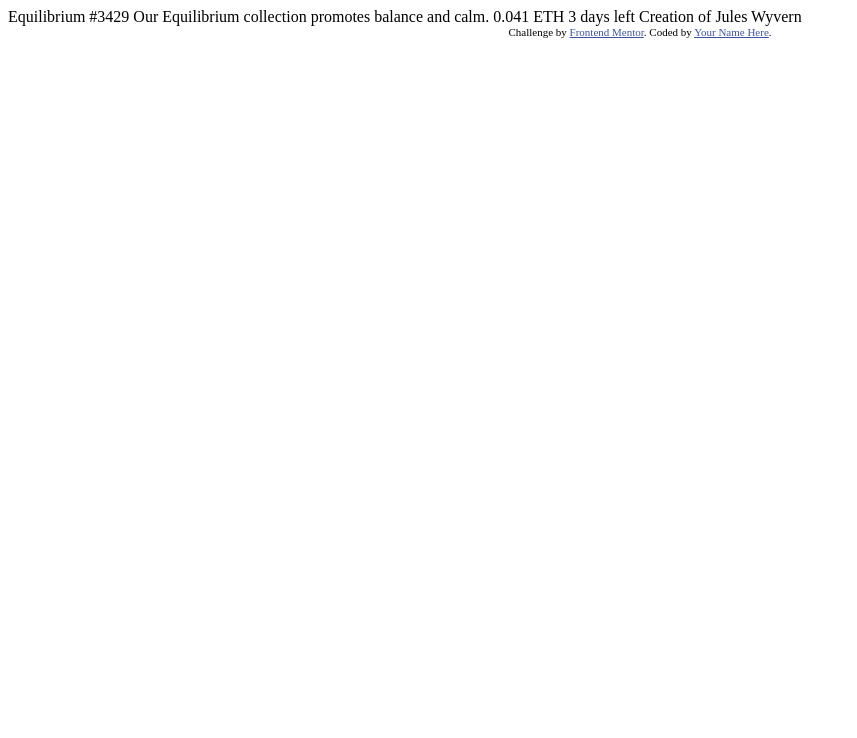
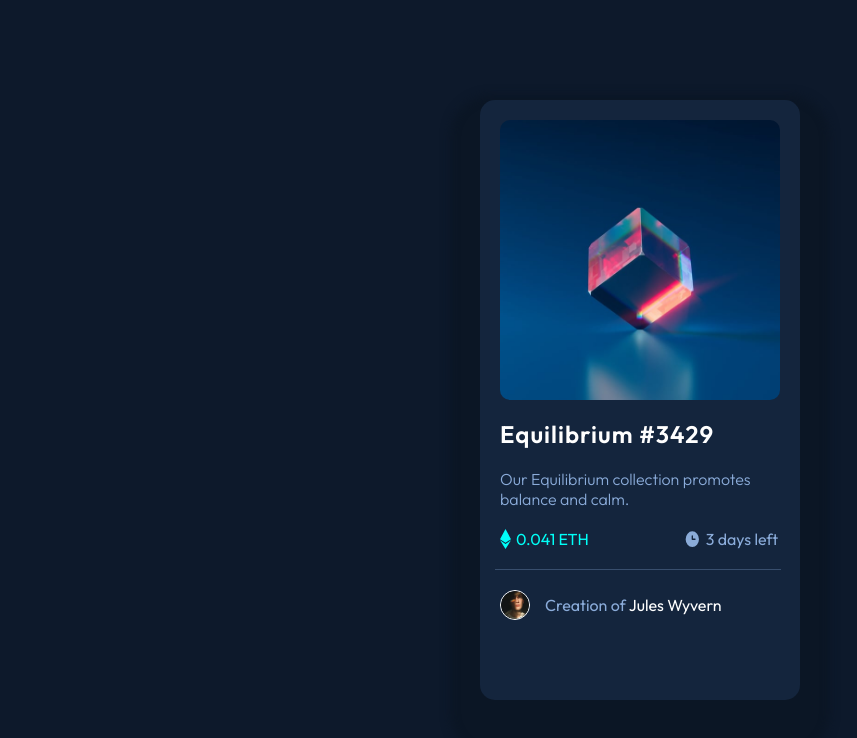
Before and after one commit to jullyanvpr/nft-preview-card-component-main, a plain HTML site: page index.html in a window 1280 px wide. Shown: the whole page, without its empty margins (0-857 px from the left). Drawn offline with Linux system fonts and the light colour scheme.

Commit message:
feat: styles and structure added

```diff
--- a/index.html
+++ b/index.html
@@ -5,8 +5,9 @@
   <meta name="viewport" content="width=device-width, initial-scale=1.0"> <!-- displays site properly based on user's device -->
 
   <link rel="icon" type="image/png" sizes="32x32" href="./images/favicon-32x32.png">
+  <link rel="stylesheet" href="styles.css">
 
-  <title>Frontend Mentor | NFT preview card component</title>
+  <title>Second Challenge</title>
 
   <!-- Feel free to remove these styles or customise in your own stylesheet 👍 -->
   <style>
@@ -15,19 +16,35 @@
   </style>
 </head>
 <body>
-
-  Equilibrium #3429
-
-  Our Equilibrium collection promotes balance and calm.
-
-  0.041 ETH
-  3 days left
-
-  Creation of Jules Wyvern
-
-  <div class="attribution">
-    Challenge by <a href="https://www.frontendmentor.io?ref=challenge" target="_blank">Frontend Mentor</a>.
-    Coded by <a href="#">Your Name Here</a>.
-  </div>
+  <main class="main">
+    <div class="background">
+      <div class="container">
+        <div class="container__image">
+          <img class="container__image__item" src="./images/image-equilibrium.jpg" alt="Image of a cube">
+        </div>
+        <div class="container__header">
+          <h2 class="container__header__item">Equilibrium #3429</h2>
+        </div>
+        <div class="container__text">
+          <p class="container__text__item">Our Equilibrium collection promotes balance and calm.</p>
+        </div>
+        <div class="container__ethAndDate">
+          <div class="container__ethAndDate__eth">
+            <img class="container__ethAndDate__eth__img" src="./images/icon-ethereum.svg" alt="Ethereum icon">
+            <p class="container__ethAndDate__eth__text">0.041 ETH</p>
+          </div>
+          <div class="container__ethAndDate__date">
+            <img class="container__ethAndDate__date__img" src="./images/icon-clock.svg" alt="Clock icon">
+            <p class="container__ethAndDate__date__text">3 days left</p>
+          </div>
+        </div>
+        <div class="container__line"></div>
+        <div class="container__picAndText">
+          <img class="container__picAndText__pic" src="./images/image-avatar.png" alt="Avatar picture">
+          <p class="container__picAndText__creationOf">Creation of <span class="container__picAndText__julesWyvern">Jules Wyvern</span></p>
+        </div>
+      </div>
+    </div>
+  </main>
 </body>
 </html>
--- /dev/null
+++ b/styles.css
@@ -0,0 +1,117 @@
+@import url('https://fonts.googleapis.com/css2?family=Outfit:wght@300;400;600&display=swap');
+
+* {
+    padding: 0;
+    margin: 0;
+    box-sizing: border-box;
+    font-family: 'Outfit', sans-serif;
+}
+
+.main {
+    width: 100vw;
+    height: 100vh;
+    display: flex;
+    justify-content: center;
+    align-items: center;
+    background-color: #0d192b;
+}
+
+.background {
+    width: 20rem;
+    height: 75%;
+    background-color: #14253d;
+    border-radius: 15px;
+    /* offset-x | offset-y | blur-radius | spread-radius | color */
+    box-shadow: 0px 25px 10px 30px #0b1625;
+}
+
+.container {
+    display: flex;
+    flex-direction: column;
+    padding: 15px;
+}
+
+.container__image {
+    padding: 5px;
+}
+
+.container__image__item {
+    width: 100%;
+    border-radius: 10px;
+}
+
+.container__header {
+    padding: 10px 0 20px 5px;
+    color: white;
+    font-size: 1rem;
+    font-weight: 600;
+    letter-spacing: 1px;
+}
+
+.container__text {
+    padding: 0 0 20px 5px;
+    color: #8bacda;
+    font-size: 1rem;
+    font-weight: 300;
+}
+
+.container__ethAndDate {
+    display: flex;
+    gap: 30%;
+    padding: 0 0 20px;
+}
+
+.container__ethAndDate__eth {
+    display: flex;
+    width: 40%;
+    padding-left: 5px;
+
+}
+
+.container__ethAndDate__eth__text{
+    color: #00fff7;
+    padding-left: 5px;
+    font-size: 1rem;
+}
+
+.container__ethAndDate__date {
+    display: flex;
+    width: 40%;
+}
+
+.container__ethAndDate__date__text{
+    color: #8bacda;
+    padding-left: 5px;
+    font-size: 1rem;
+}
+
+.container__line {
+    height: 1px;
+    width: 98.5%;
+    opacity: .3;
+    background-color: #8bacda;
+    margin: 0 0 20px;
+}
+
+.container__picAndText {
+    display: flex;
+    align-items: center;
+}
+
+.container__picAndText__pic {
+    width: 30px;
+    border-width: 1px;
+    border-style: solid;
+    border-color: white;
+    border-radius: 50%;
+    margin-left: 5px;
+}
+
+.container__picAndText__creationOf {
+    color: #8bacda;
+    padding-left: 15px;
+}
+
+.container__picAndText__julesWyvern {
+    color: white;
+}
```
Also changed, not shown: 2 other files.
